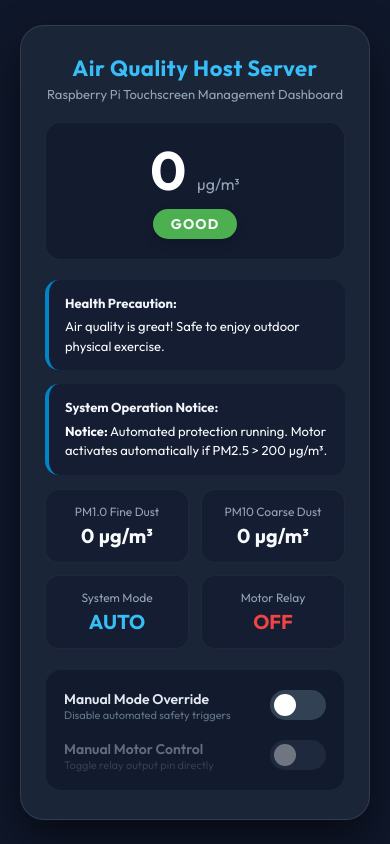
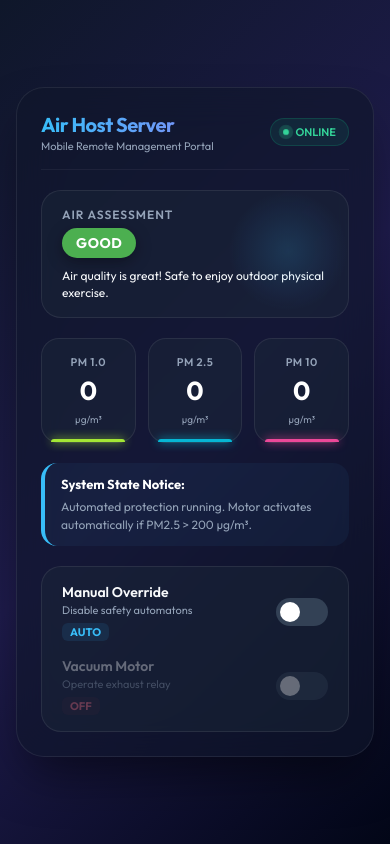
Before and after one commit to shankumar7/clean, a Flask app: page / in a window 390 px wide. Run offline with Flask 2, Linux system fonts and the light colour scheme; data that the repository does not hold is empty; parts of the project's set-up code (start-up, migrations or seed data) failed here and were passed over.

Commit message:
feat: redesign air quality portal UI with modern glassmorphism, responsive grid layout, and refined color palette

```diff
--- a/server/templates/index.html
+++ b/server/templates/index.html
@@ -4,199 +4,357 @@
 <meta charset="UTF-8">
 <meta name="viewport" content="width=device-width, initial-scale=1.0">
 <title>Air Quality Management Portal</title>
-<link href="https://fonts.googleapis.com/css2?family=Outfit:wght@300;400;600;700&display=swap" rel="stylesheet">
+<link href="https://fonts.googleapis.com/css2?family=Outfit:wght@300;400;500;600;700&display=swap" rel="stylesheet">
 <style>
+  :root {
+    --bg-gradient: linear-gradient(135deg, #0f172a 0%, #1e1b4b 50%, #020617 100%);
+    --card-bg: rgba(30, 41, 59, 0.45);
+    --card-border: rgba(255, 255, 255, 0.08);
+    --pm1-color: #a3e635;
+    --pm25-color: #06b6d4;
+    --pm10-color: #ec4899;
+    --accent-blue: #38bdf8;
+    --text-primary: #f8fafc;
+    --text-secondary: #94a3b8;
+  }
+
   * { box-sizing: border-box; margin: 0; padding: 0; }
+
   body {
     font-family: 'Outfit', sans-serif;
-    background: #0f172a;
-    color: #f8fafc;
+    background: var(--bg-gradient);
+    color: var(--text-primary);
     min-height: 100vh;
     display: flex;
     justify-content: center;
     align-items: center;
-    padding: 20px;
+    padding: 16px;
+    overflow-x: hidden;
   }
+
   .container {
     width: 100%;
-    max-width: 440px;
-    background: rgba(30, 41, 59, 0.85);
-    backdrop-filter: blur(16px);
-    border: 1px solid rgba(255, 255, 255, 0.1);
-    border-radius: 24px;
-    padding: 28px 24px;
-    box-shadow: 0 20px 40px rgba(0, 0, 0, 0.5);
+    max-width: 460px;
+    background: rgba(15, 23, 42, 0.6);
+    backdrop-filter: blur(20px);
+    -webkit-backdrop-filter: blur(20px);
+    border: 1px solid var(--card-border);
+    border-radius: 28px;
+    padding: 24px;
+    box-shadow: 0 25px 50px -12px rgba(0, 0, 0, 0.5);
+    display: flex;
+    flex-direction: column;
+    gap: 20px;
   }
+
+  /* Header */
   .header {
+    display: flex;
+    justify-content: space-between;
+    align-items: center;
+    border-bottom: 1px solid rgba(255, 255, 255, 0.05);
+    padding-bottom: 16px;
+  }
+  .header-info h1 {
+    font-size: 20px;
+    font-weight: 700;
+    background: linear-gradient(to right, #38bdf8, #818cf8);
+    -webkit-background-clip: text;
+    -webkit-text-fill-color: transparent;
+    letter-spacing: -0.5px;
+  }
+  .header-info p {
+    font-size: 11px;
+    color: var(--text-secondary);
+    margin-top: 2px;
+  }
+
+  .status-badge {
+    display: flex;
+    align-items: center;
+    gap: 6px;
+    background: rgba(16, 185, 129, 0.1);
+    border: 1px solid rgba(16, 185, 129, 0.2);
+    padding: 6px 12px;
+    border-radius: 20px;
+    font-size: 11px;
+    font-weight: 600;
+    color: #34d399;
+  }
+  .status-dot {
+    width: 6px;
+    height: 6px;
+    background-color: #34d399;
+    border-radius: 50%;
+    box-shadow: 0 0 10px #34d399;
+    animation: pulse 2s infinite;
+  }
+
+  @keyframes pulse {
+    0% { transform: scale(0.95); box-shadow: 0 0 0 0 rgba(52, 211, 153, 0.7); }
+    70% { transform: scale(1); box-shadow: 0 0 0 6px rgba(52, 211, 153, 0); }
+    100% { transform: scale(0.95); box-shadow: 0 0 0 0 rgba(52, 211, 153, 0); }
+  }
+
+  /* AQI Score Panel */
+  .aqi-panel {
+    background: var(--card-bg);
+    border: 1px solid var(--card-border);
+    border-radius: 20px;
+    padding: 16px 20px;
+    display: flex;
+    align-items: center;
+    justify-content: space-between;
+    position: relative;
+    overflow: hidden;
+  }
+  .aqi-panel::before {
+    content: '';
+    position: absolute;
+    top: 0; right: 0;
+    width: 120px; height: 120px;
+    background: radial-gradient(circle, rgba(56, 189, 248, 0.15) 0%, transparent 70%);
+    pointer-events: none;
+  }
+  .aqi-title {
+    font-size: 12px;
+    color: var(--text-secondary);
+    font-weight: 600;
+    text-transform: uppercase;
+    letter-spacing: 1px;
+  }
+  .aqi-badge {
+    display: inline-block;
+    padding: 6px 14px;
+    border-radius: 30px;
+    font-size: 14px;
+    font-weight: 700;
+    text-transform: uppercase;
+    letter-spacing: 0.5px;
+    color: #ffffff;
+    box-shadow: 0 4px 15px rgba(0, 0, 0, 0.35);
+    margin-top: 6px;
+    transition: all 0.5s ease;
+  }
+  .precaution-text {
+    font-size: 12px;
+    color: var(--text-primary);
+    margin-top: 10px;
+    line-height: 1.4;
+  }
+
+  /* Unified PM Grid */
+  .pm-grid {
+    display: grid;
+    grid-template-columns: repeat(3, 1fr);
+    gap: 12px;
+  }
+  .pm-card {
+    background: var(--card-bg);
+    border: 1px solid var(--card-border);
+    border-radius: 18px;
+    padding: 16px 12px;
     text-align: center;
-    margin-bottom: 20px;
+    display: flex;
+    flex-direction: column;
+    align-items: center;
+    gap: 6px;
+    position: relative;
+    transition: transform 0.2s, border-color 0.2s;
   }
-  .header h1 {
-    font-size: 22px;
-    font-weight: 700;
-    color: #38bdf8;
+  .pm-card:hover {
+    transform: translateY(-2px);
+    border-color: rgba(255, 255, 255, 0.15);
+  }
+  .pm-card::after {
+    content: '';
+    position: absolute;
+    bottom: 0; left: 10%; right: 10%;
+    height: 3px;
+    border-radius: 3px 3px 0 0;
+  }
+  .pm-card.pm1::after { background: var(--pm1-color); box-shadow: 0 0 10px var(--pm1-color); }
+  .pm-card.pm25::after { background: var(--pm25-color); box-shadow: 0 0 10px var(--pm25-color); }
+  .pm-card.pm10::after { background: var(--pm10-color); box-shadow: 0 0 10px var(--pm10-color); }
+
+  .pm-label {
+    font-size: 11px;
+    font-weight: 600;
+    color: var(--text-secondary);
     letter-spacing: 0.5px;
   }
-  .header p {
-    font-size: 13px;
-    color: #94a3b8;
-    margin-top: 4px;
+  .pm-val {
+    font-size: 26px;
+    font-weight: 700;
+    color: #ffffff;
+    line-height: 1.2;
+  }
+  .pm-unit {
+    font-size: 10px;
+    color: var(--text-secondary);
   }
 
-  .hero-value {
-    text-align: center;
-    background: rgba(15, 23, 42, 0.6);
+  /* Status Notices */
+  .notice-box {
+    background: rgba(15, 23, 42, 0.4);
     border-radius: 16px;
-    padding: 20px;
-    border: 1px solid rgba(255,255,255,0.05);
-    margin-bottom: 20px;
+    padding: 12px 16px;
+    font-size: 12px;
+    line-height: 1.5;
+    border-left: 4px solid var(--accent-blue);
+    display: flex;
+    flex-direction: column;
+    gap: 4px;
+    transition: all 0.3s ease;
   }
-  .main-number {
-    font-size: 54px;
-    font-weight: 700;
-    line-height: 1;
+  .notice-box.warning {
+    border-left-color: #f43f5e;
+    background: rgba(244, 63, 94, 0.05);
+  }
+  .notice-box.info {
+    border-left-color: var(--accent-blue);
+    background: rgba(56, 189, 248, 0.05);
+  }
+  .notice-box strong {
     color: #ffffff;
+    font-size: 13px;
   }
-  .unit {
-    font-size: 16px;
-    color: #94a3b8;
-    font-weight: 400;
+  .notice-text {
+    color: var(--text-secondary);
   }
 
-  .badge {
-    display: inline-block;
-    padding: 6px 18px;
+  /* Control Section */
+  .control-section {
+    background: var(--card-bg);
+    border: 1px solid var(--card-border);
     border-radius: 20px;
-    font-size: 14px;
-    font-weight: 700;
-    margin-top: 12px;
-    text-transform: uppercase;
-    letter-spacing: 1px;
-    box-shadow: 0 4px 12px rgba(0,0,0,0.2);
-  }
-
-  .card-box {
-    background: rgba(15, 23, 42, 0.5);
-    border-radius: 14px;
-    padding: 14px 16px;
-    font-size: 13px;
-    margin-bottom: 14px;
-    border-left: 4px solid #38bdf8;
-    line-height: 1.5;
-  }
-  .card-box.warning { border-left-color: #ef4444; }
-  .card-box.info { border-left-color: #0284c7; }
-  .card-box strong { color: #f1f5f9; display: block; margin-bottom: 4px; }
-
-  .data-grid {
-    display: grid;
-    grid-template-columns: 1fr 1fr;
-    gap: 12px;
-    margin-bottom: 20px;
-  }
-  .grid-item {
-    background: rgba(15, 23, 42, 0.5);
-    padding: 14px;
-    border-radius: 14px;
-    text-align: center;
-    border: 1px solid rgba(255,255,255,0.05);
-  }
-  .grid-item .label { font-size: 12px; color: #94a3b8; margin-bottom: 4px; }
-  .grid-item .val { font-size: 20px; font-weight: 700; color: #f8fafc; }
-
-  .control-section {
-    background: rgba(15, 23, 42, 0.7);
-    border-radius: 16px;
-    padding: 18px;
-    border: 1px solid rgba(255,255,255,0.05);
+    padding: 16px 20px;
+    display: flex;
+    flex-direction: column;
+    gap: 16px;
   }
   .control-row {
     display: flex;
     justify-content: space-between;
     align-items: center;
-    margin-bottom: 16px;
+    transition: opacity 0.2s;
   }
-  .control-row:last-child { margin-bottom: 0; }
-  .control-label {
+  .control-info {
+    display: flex;
+    flex-direction: column;
+    gap: 2px;
+  }
+  .control-title {
     font-size: 14px;
     font-weight: 600;
-    color: #e2e8f0;
+    color: var(--text-primary);
   }
-  .control-sub { font-size: 11px; color: #64748b; font-weight: 400; display: block; }
+  .control-sub {
+    font-size: 11px;
+    color: var(--text-secondary);
+  }
+
+  /* System State Indicators */
+  .state-badge {
+    font-size: 11px;
+    font-weight: 700;
+    text-transform: uppercase;
+    padding: 2px 8px;
+    border-radius: 6px;
+    margin-top: 4px;
+    display: inline-block;
+  }
+  .state-badge.auto { background: rgba(56, 189, 248, 0.1); color: var(--accent-blue); }
+  .state-badge.manual { background: rgba(236, 72, 153, 0.1); color: #f472b6; }
+  .state-badge.on { background: rgba(34, 197, 94, 0.1); color: #4ade80; }
+  .state-badge.off { background: rgba(244, 63, 94, 0.1); color: #fb7185; }
 
   /* Switch styling */
-  .switch { position: relative; display: inline-block; width: 56px; height: 30px; }
+  .switch {
+    position: relative;
+    display: inline-block;
+    width: 52px;
+    height: 28px;
+  }
   .switch input { opacity: 0; width: 0; height: 0; }
   .slider {
     position: absolute; cursor: pointer; top: 0; left: 0; right: 0; bottom: 0;
     background-color: #334155; transition: .3s; border-radius: 34px;
   }
   .slider:before {
-    position: absolute; content: ""; height: 22px; width: 22px; left: 4px; bottom: 4px;
+    position: absolute; content: ""; height: 20px; width: 20px; left: 4px; bottom: 4px;
     background-color: white; transition: .3s; border-radius: 50%;
   }
 
   #modeSwitch:checked + .slider { background-color: #ec4899; }
-  #modeSwitch:checked + .slider:before { transform: translateX(26px); }
+  #modeSwitch:checked + .slider:before { transform: translateX(24px); }
 
   #motorSwitch:checked + .slider { background-color: #22c55e; }
-  #motorSwitch:checked + .slider:before { transform: translateX(26px); }
+  #motorSwitch:checked + .slider:before { transform: translateX(24px); }
 
-  .disabled-row { opacity: 0.4; pointer-events: none; }
-
-  .status-on { color: #22c55e; font-weight: 700; }
-  .status-off { color: #ef4444; font-weight: 700; }
-  .mode-auto { color: #38bdf8; font-weight: 700; }
-  .mode-manual { color: #ec4899; font-weight: 700; }
+  .disabled-row { opacity: 0.35; pointer-events: none; }
 </style>
 </head>
 <body>
 
 <div class="container">
+  <!-- Header -->
   <div class="header">
-    <h1>Air Quality Host Server</h1>
-    <p>Raspberry Pi Touchscreen Management Dashboard</p>
-  </div>
-
-  <div class="hero-value">
-    <div class="main-number"><span id="pm25">--</span> <span class="unit">µg/m³</span></div>
-    <div id="aqi-badge" class="badge" style="background: #475569;">Initializing...</div>
-  </div>
-
-  <div class="card-box info">
-    <strong>Health Precaution:</strong>
-    <div id="precaution-text">Awaiting sensor data payload...</div>
-  </div>
-
-  <div class="card-box" id="mode-notice-box">
-    <strong>System Operation Notice:</strong>
-    <div id="mode-precaution-text">Loading mode info...</div>
-  </div>
-
-  <div class="data-grid">
-    <div class="grid-item">
-      <div class="label">PM1.0 Fine Dust</div>
-      <div class="val"><span id="pm1">--</span> µg/m³</div>
+    <div class="header-info">
+      <h1>Air Host Server</h1>
+      <p>Mobile Remote Management Portal</p>
     </div>
-    <div class="grid-item">
-      <div class="label">PM10 Coarse Dust</div>
-      <div class="val"><span id="pm10">--</span> µg/m³</div>
-    </div>
-    <div class="grid-item">
-      <div class="label">System Mode</div>
-      <div class="val"><span id="sys-mode">--</span></div>
-    </div>
-    <div class="grid-item">
-      <div class="label">Motor Relay</div>
-      <div class="val"><span id="motor">--</span></div>
+    <div class="status-badge">
+      <div class="status-dot"></div>
+      <span>ONLINE</span>
     </div>
   </div>
 
+  <!-- AQI Assessment Panel -->
+  <div class="aqi-panel">
+    <div>
+      <div class="aqi-title">Air Assessment</div>
+      <div id="aqi-badge" class="aqi-badge" style="background: #475569;">Checking...</div>
+      <div id="precaution-text" class="precaution-text">Awaiting sensor data...</div>
+    </div>
+  </div>
+
+  <!-- Unified Particulate Matter Dashboard -->
+  <div class="pm-grid">
+    <!-- PM 1.0 Card -->
+    <div class="pm-card pm1">
+      <span class="pm-label">PM 1.0</span>
+      <span id="pm1" class="pm-val">--</span>
+      <span class="pm-unit">µg/m³</span>
+    </div>
+    <!-- PM 2.5 Card -->
+    <div class="pm-card pm25">
+      <span class="pm-label">PM 2.5</span>
+      <span id="pm25" class="pm-val">--</span>
+      <span class="pm-unit">µg/m³</span>
+    </div>
+    <!-- PM 10 Card -->
+    <div class="pm-card pm10">
+      <span class="pm-label">PM 10</span>
+      <span id="pm10" class="pm-val">--</span>
+      <span class="pm-unit">µg/m³</span>
+    </div>
+  </div>
+
+  <!-- Dynamic System Notification Box -->
+  <div class="notice-box info" id="mode-notice-box">
+    <strong>System State Notice:</strong>
+    <div id="mode-precaution-text" class="notice-text">Connecting to host...</div>
+  </div>
+
+  <!-- Controller Panel -->
   <div class="control-section">
+    <!-- Mode Switch -->
     <div class="control-row">
-      <div>
-        <span class="control-label">Manual Mode Override</span>
-        <span class="control-sub">Disable automated safety triggers</span>
+      <div class="control-info">
+        <span class="control-title">Manual Override</span>
+        <span class="control-sub">Disable safety automatons</span>
+        <div><span id="sys-mode" class="state-badge auto">AUTO</span></div>
       </div>
       <label class="switch">
         <input type="checkbox" id="modeSwitch" onclick="changeMode(this)">
@@ -204,10 +362,12 @@
       </label>
     </div>
 
+    <!-- Motor Switch -->
     <div class="control-row" id="motorCtrlRow">
-      <div>
-        <span class="control-label">Manual Motor Control</span>
-        <span class="control-sub">Toggle relay output pin directly</span>
+      <div class="control-info">
+        <span class="control-title">Vacuum Motor</span>
+        <span class="control-sub">Operate exhaust relay</span>
+        <div><span id="motor" class="state-badge off">OFF</span></div>
       </div>
       <label class="switch">
         <input type="checkbox" id="motorSwitch" onclick="toggleMotor(this)">
@@ -233,6 +393,7 @@ function toggleMotor(element) {
 }
 
 function updateUI(d) {
+  // Update PM values
   document.getElementById("pm25").innerHTML = d.pm2_5;
   document.getElementById("pm1").innerHTML = d.pm1_0;
   document.getElementById("pm10").innerHTML = d.pm10;
@@ -245,29 +406,29 @@ function updateUI(d) {
 
   if(d.manual == 1) {
     modeText.innerHTML = "MANUAL";
-    modeText.className = "mode-manual";
+    modeText.className = "state-badge manual";
     modeSwitch.checked = true;
     motorRow.className = "control-row";
-    modeNoticeBox.className = "card-box warning";
-    modePrecText.innerHTML = "<b>Warning:</b> Automated threshold safety triggers are OFF. Manual override is active.";
+    modeNoticeBox.className = "notice-box warning";
+    modePrecText.innerHTML = "Automated threshold safety triggers are OFF. Manual override is active.";
   } else {
     modeText.innerHTML = "AUTO";
-    modeText.className = "mode-auto";
+    modeText.className = "state-badge auto";
     modeSwitch.checked = false;
     motorRow.className = "control-row disabled-row";
-    modeNoticeBox.className = "card-box info";
-    modePrecText.innerHTML = "<b>Notice:</b> Automated protection running. Motor activates automatically if PM2.5 > " + (d.pm25_threshold || 200) + " µg/m³.";
+    modeNoticeBox.className = "notice-box info";
+    modePrecText.innerHTML = "Automated protection running. Motor activates automatically if PM2.5 > " + (d.pm25_threshold || 200) + " µg/m³.";
   }
 
   let motorText = document.getElementById("motor");
   let motorSwitch = document.getElementById("motorSwitch");
   if(d.motor == 1) {
     motorText.innerHTML = "ON";
-    motorText.className = "status-on";
+    motorText.className = "state-badge on";
     motorSwitch.checked = true;
   } else {
     motorText.innerHTML = "OFF";
-    motorText.className = "status-off";
+    motorText.className = "state-badge off";
     motorSwitch.checked = false;
   }
 
@@ -281,13 +442,13 @@ function updateUI(d) {
   } else {
     let val = d.pm2_5;
     if(val <= 50) {
-      b.innerHTML = "Good"; b.style.backgroundColor = "#4CAF50";
+      b.innerHTML = "Good"; b.style.backgroundColor = "#10b981";
       p.innerHTML = "Air quality is great! Safe to enjoy outdoor physical exercise.";
     } else if(val <= 100) {
-      b.innerHTML = "Moderate"; b.style.backgroundColor = "#FF9800";
+      b.innerHTML = "Moderate"; b.style.backgroundColor = "#f59e0b";
       p.innerHTML = "Acceptable quality. Unusually sensitive people should limit heavy outdoor work.";
     } else if(val <= 200) {
-      b.innerHTML = "Poor"; b.style.backgroundColor = "#F44336";
+      b.innerHTML = "Poor"; b.style.backgroundColor = "#ef4444";
       p.innerHTML = "Wear air masks outdoors. Sensitive individuals should remain inside.";
     } else {
       b.innerHTML = "Hazardous"; b.style.backgroundColor = "#730202";
```
